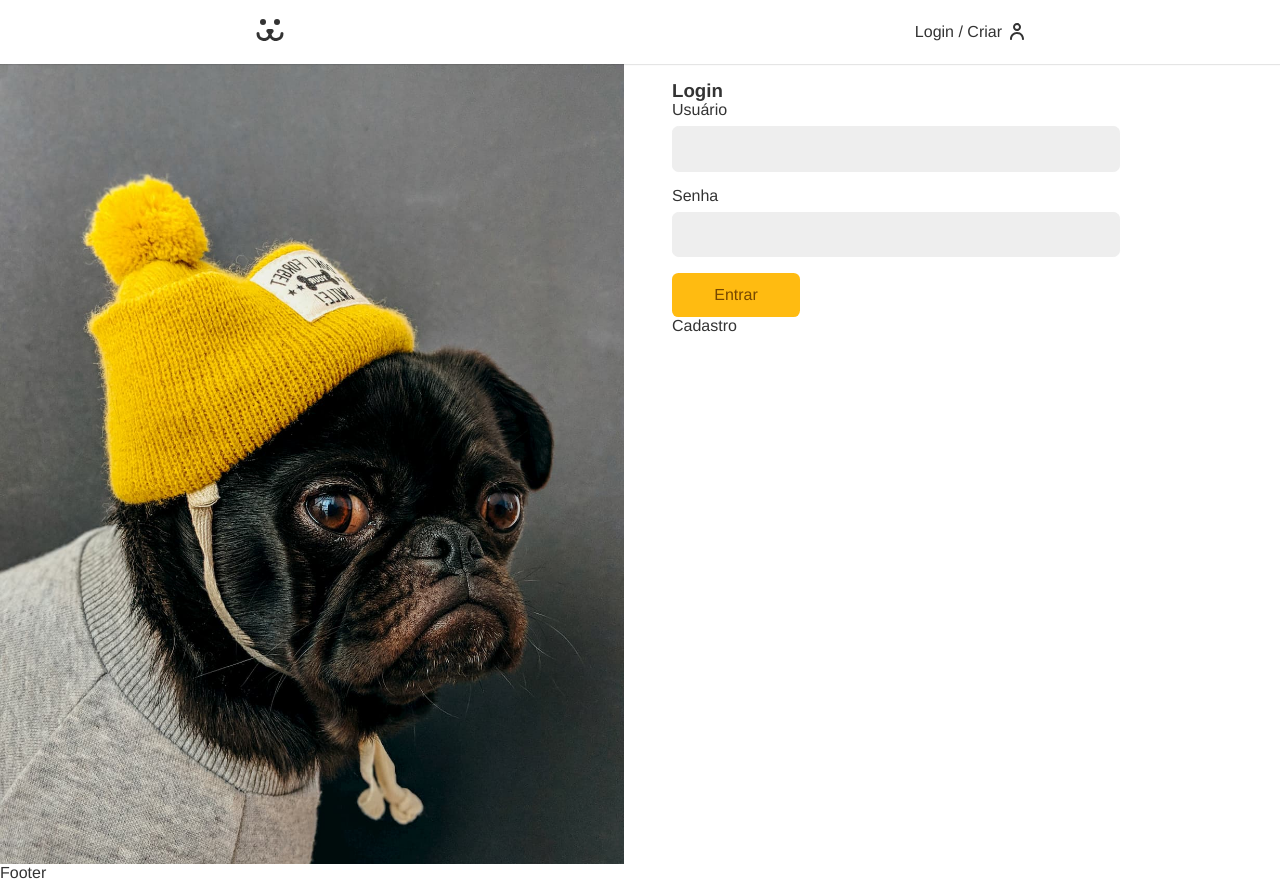
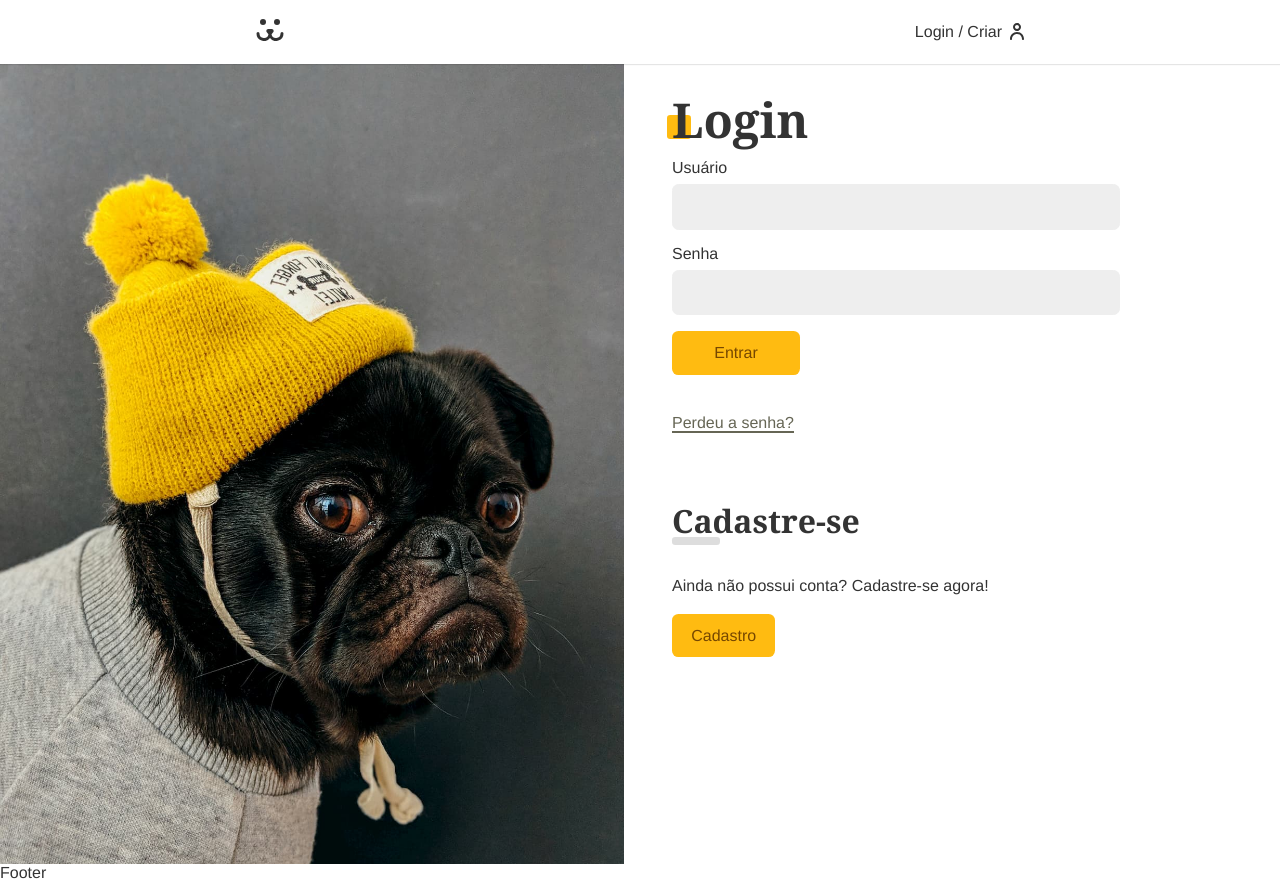
Before and after one commit to getBraga/dogs-react, a React (Vite) app: page /login in a window 1280 px wide. Built offline with nearby package versions, Linux system fonts and the light colour scheme.

Commit message:
estilizando o form do login

```diff
--- a/src/Components/Login/LoginForm.jsx
+++ b/src/Components/Login/LoginForm.jsx
@@ -3,9 +3,10 @@
 import Input from "../Forms/Input";
 import Button from "../Forms/Button";
 import useForm from "../../Hooks/useForm";
-import { TOKEN_POST, USER_GET } from "../../api";
+import Error from "../../Helper/Error";
 import { UserContext } from "../../UserContext";
-
+import styles from "./LoginForm.module.css";
+import stylesBtn from "../Forms/Button.module.css";
 const LoginForm = () => {
   const username = useForm();
   const password = useForm();
@@ -17,9 +18,9 @@
     }
   }
   return (
-    <section>
-      <h1>Login</h1>
-      <form action="" onSubmit={handleSubmit}>
+    <section className="animeLeft">
+      <h1 className="title">Login</h1>
+      <form className={styles.form} onSubmit={handleSubmit}>
         <Input
           label="Usuário"
           type="text"
@@ -40,9 +41,18 @@
           <Button>Entrar</Button>
         )}
 
-        {error && <p>{error}</p>}
+        <Error error={error} />
       </form>
-      <Link to="/login/criar">Cadastro</Link>
+      <Link className={styles.perdeu} to="/login/perdeu">
+        Perdeu a senha?
+      </Link>
+      <div className={styles.cadastro}>
+        <h2 className={styles.subtitle}>Cadastre-se</h2>
+        <p>Ainda não possui conta? Cadastre-se agora!</p>
+      </div>
+      <Link className={stylesBtn.button} to="/login/criar">
+        Cadastro
+      </Link>
     </section>
   );
 };
--- /dev/null
+++ b/src/Components/Login/LoginForm.module.css
@@ -0,0 +1,40 @@
+.form {
+  margin-bottom: 2rem;
+}
+
+.perdeu {
+  display: inline-block;
+  color: #665;
+  padding: 0.5rem 0;
+  line-height: 1;
+}
+
+.perdeu::after {
+  content: "";
+  height: 2px;
+  width: 100%;
+  background: currentColor;
+  display: block;
+}
+.cadastro {
+  margin-top: 4rem;
+}
+.cadastro p {
+  margin-top: 2rem;
+  margin-bottom: 2rem;
+}
+
+.subtitle {
+  font-family: var(--type-second);
+  line-height: 1;
+  font-size: 2rem;
+}
+
+.subtitle::after {
+  content: "";
+  display: block;
+  background: #ddd;
+  width: 3rem;
+  height: 0.5rem;
+  border-radius: 0.2rem;
+}
```
